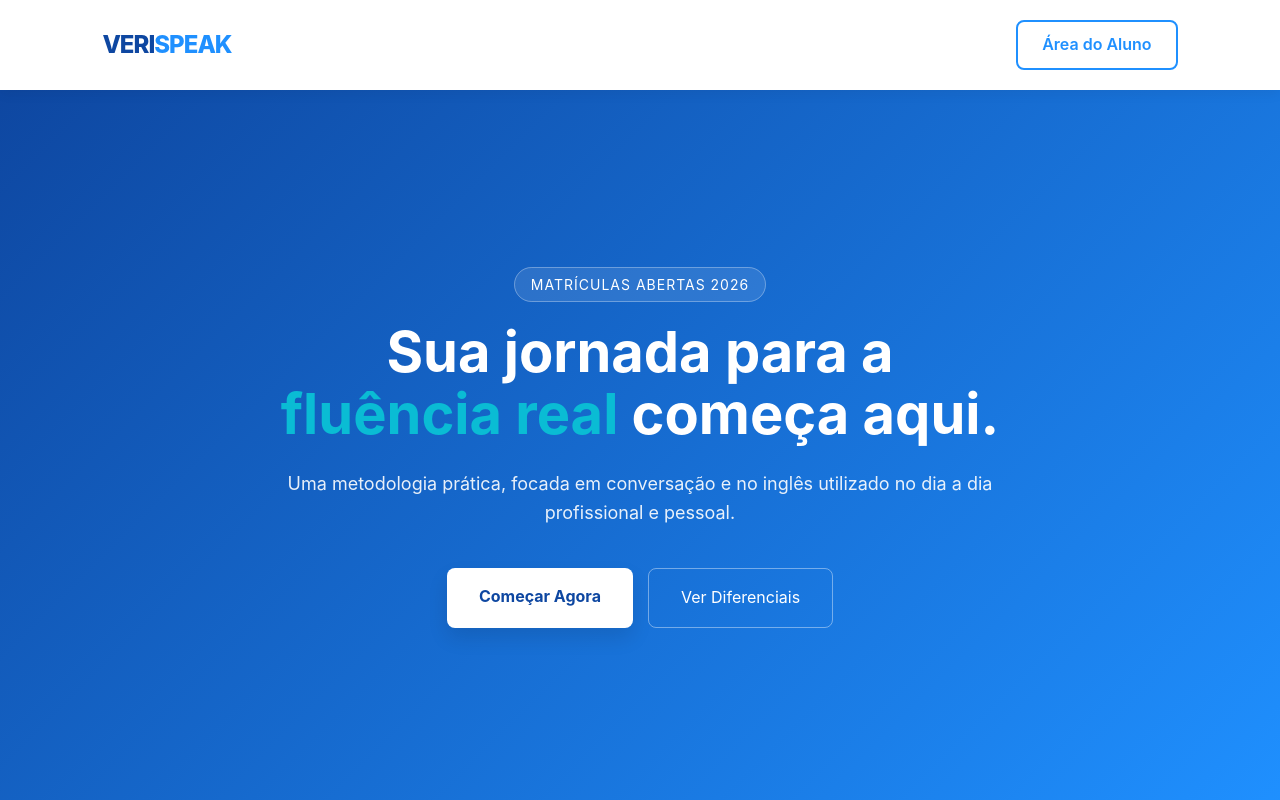
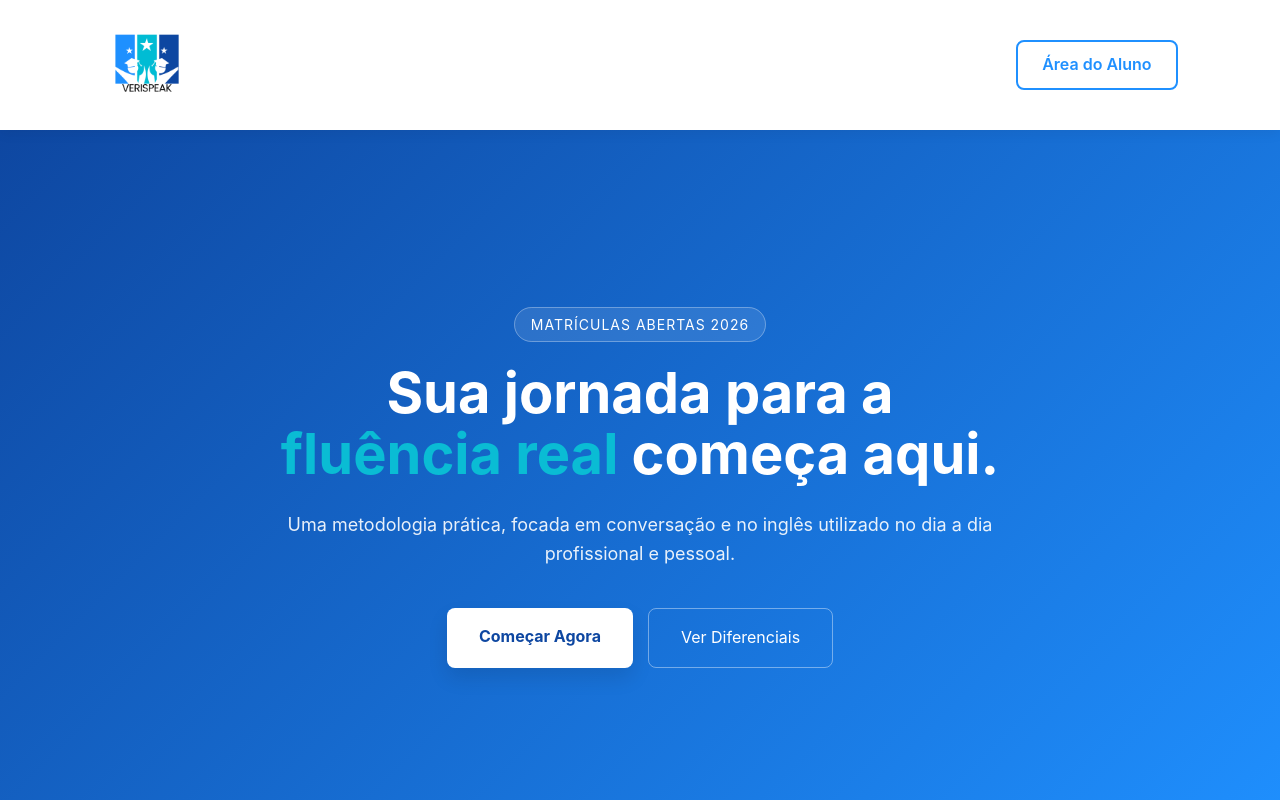
Before and after one commit to catlenfreitas/portal-verispeak, a website: page index.html in a window 1280 px wide. Shown: the top 800 px of the page. Drawn offline with Linux system fonts and the light colour scheme.

Commit message:
add botao wpp

```diff
--- a/index.css
+++ b/index.css
@@ -25,10 +25,7 @@ header {
 }
 
 .logo {
-  font-weight: 800;
-  font-size: 24px;
-  color: #0e47a1;
-  letter-spacing: -1px;
+  height: 90px;
 }
 
 .logo span {
--- a/index.html
+++ b/index.html
@@ -11,7 +11,7 @@
 <body>
 
   <header>
-    <div class="logo">VERI<span>SPEAK</span></div>
+    <img src="logo.escola.png" class="logo">
     <a href="login.html" class="btn-login">Área do Aluno</a>
   </header>
 
@@ -21,7 +21,7 @@
       <h1>Sua jornada para a <br><span>fluência real</span> começa aqui.</h1>
       <p>Uma metodologia prática, focada em conversação e no inglês utilizado no dia a dia profissional e pessoal.</p>
       <div class="hero-btns">
-        <a href="https://wa.me/SEUNUMERO" class="btn-cta">Começar Agora</a>
+        <a href="https://wa.me/5511992560534" class="btn-cta">Começar Agora</a>
         <a href="#destaques" class="btn-secondary">Ver Diferenciais</a>
       </div>
     </div>
@@ -62,7 +62,7 @@
     <div class="contact-card">
       <h2>Ainda tem dúvidas?</h2>
       <p>Fale com um de nossos consultores e descubra o plano ideal para você.</p>
-      <a href="https://wa.me/SEUNUMERO" target="_blank" class="btn-whatsapp">
+      <a href="https://wa.me/5511992560534" target="_blank" class="btn-whatsapp">
         <i class="fab fa-whatsapp"></i> Chamar no WhatsApp
       </a>
     </div>
```
